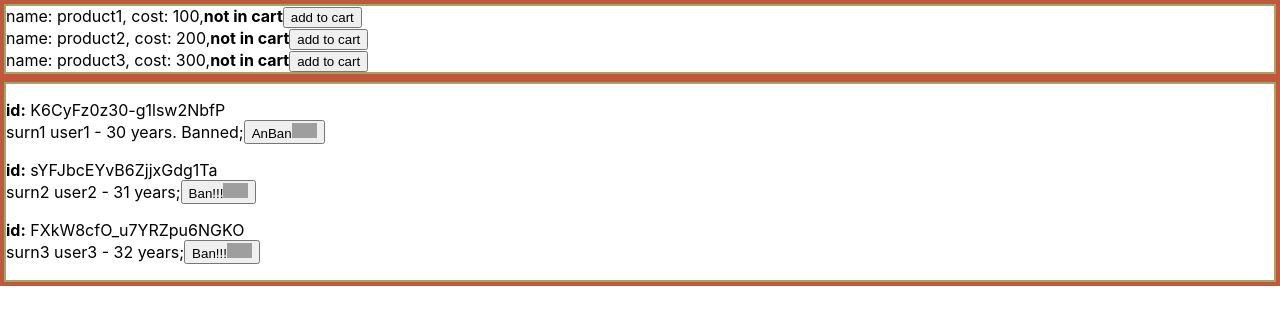
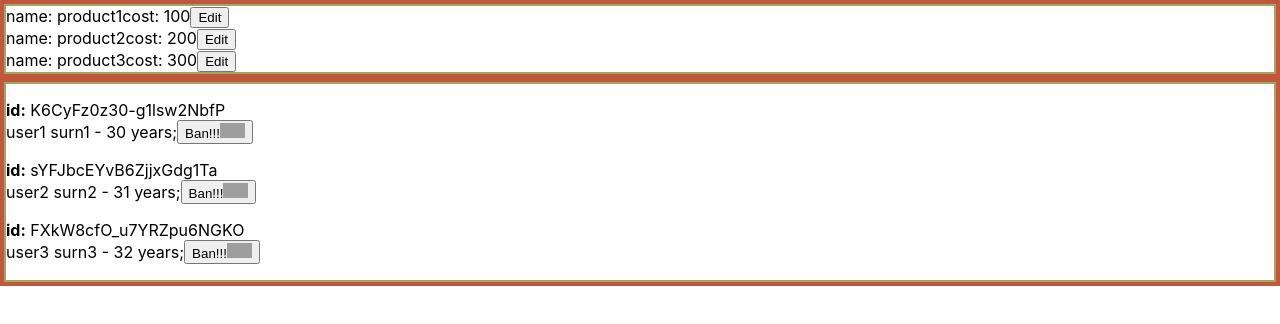
Before and after one commit to eBenya/ReactLessons, a React (Create React App) app: page / in a window 1280 px wide. Shown: the top 324 px of the page. Built offline with nearby package versions, Linux system fonts and the light colour scheme; grey boxes are pictures that could not be loaded.

Commit message:
Editting parent state in child component

```diff
--- a/src/UsersComponents/Product.js
+++ b/src/UsersComponents/Product.js
@@ -1,11 +1,19 @@
 import React from 'react';
 
-function Product({ id, name, cost, inCart, addToCartFunc }) {
+function Product({ id, name, cost, isEdit, toggleMode, editProd }) {
     return <div>
-        name: <span>{name}</span>,
-		cost: <span>{cost}</span>,
-        <span>{inCart ? <strong>inCart</strong> : <strong>not in cart</strong> }</span>
-        {inCart ? '' : <button onClick={()=>addToCartFunc(id)}>add to cart</button>}
+        name: {
+			isEdit
+			? <input value={name} onChange={event => editProd(id, 'name', event.target.value)} />
+			: <span>{ name }</span>
+		}
+		cost: {
+			isEdit
+			? <input value={cost} onChange={event => editProd(id, 'cost', event.target.value)} />
+			: <span>{ cost }</span>
+		}
+
+        <button onClick={() => toggleMode(id)}>{isEdit ? 'Save' : 'Edit'}</button>
     </div>;
 }
 
--- a/src/UsersComponents/Products.js
+++ b/src/UsersComponents/Products.js
@@ -7,9 +7,9 @@ function id() {
 }
 
 const initProds = [
-	{id: id(), name: 'product1', cost: 100, inCart: false},
-	{id: id(), name: 'product2', cost: 200, inCart: false},
-	{id: id(), name: 'product3', cost: 300, inCart: false},
+	{id: id(), name: 'product1', cost: 100, isEdit: false},
+	{id: id(), name: 'product2', cost: 200, isEdit: false},
+	{id: id(), name: 'product3', cost: 300, isEdit: false},
 ];
 
 function Products() {
@@ -19,19 +19,30 @@ function Products() {
         id={val.id}
         name={val.name}
         cost={val.cost}
-        inCart={val.inCart}
-        addToCartFunc={addToCart}
+        isEdit={val.isEdit}
+        toggleMode={toggleMode}
+        editProd={editProd}
     />
     );
 
-    function addToCart(id){
-        setProds(prods.map(p=>{
-            if(p.id === id){
-                p.inCart = true;
+    function toggleMode(id){
+        setProds(prods.map(prod => {
+            if (prod.id === id) {
+                prod.isEdit = !prod.isEdit;
             }
-                return p;
+
+            return prod;
         }));
     }
+    function editProd(id, propName, newValue){
+        setProds(prods.map(prod=>{
+            if(prod.id==id){
+                prod[propName] = newValue;
+            }
+            return prod;
+        }));
+    }
+
     return (
         <div>
             {items}
--- a/src/UsersComponents/User.js
+++ b/src/UsersComponents/User.js
@@ -1,12 +1,33 @@
 import React from "react";
 
-function User({ name, surname, age, id, isBanned, banFunc }) {
+function User({ name, surname, age, id, isBanned, banFunc, isEdit, editToogleFunc, editDataFunc }) {
     return (
         <p>
             <strong>id:</strong> {id}<br />
-            {surname} {name} - {age} years{isBanned ? <span>. Banned</span> : ''};
-            <button onClick={()=>banFunc(id, !isBanned)}>
-                {isBanned?'AnBan':'Ban!!!'}
+            {
+                isEdit
+                    ?
+                    <input value={name} onChange={e=>editDataFunc(id, 'name', e.target.value)} onBlur={()=>editToogleFunc(id)}/>
+                    :
+                    <span onClick={()=>editToogleFunc(id)}> {name} </span>
+            }
+            {
+                isEdit
+                    ?
+                    <input value={surname} onChange={e=>editDataFunc(id, 'surname', e.target.value)} onBlur={()=>editToogleFunc(id)}/>
+                    :
+                    <span onClick={()=>editToogleFunc(id)}> {surname} </span>
+            }
+            {
+                isEdit
+                    ?
+                    <input value={age} onChange={e=>editDataFunc(id, 'age', e.target.value)} onBlur={()=>editToogleFunc(id)}/>
+                    :
+                    <span onClick={()=>editToogleFunc(id)}> - {age} years</span>
+            }
+            {isBanned ? <font color="red">Banned</font> : ''};
+            <button onClick={() => banFunc(id, !isBanned)}>
+                {isBanned ? 'UnBan' : 'Ban!!!'}
                 <img width="25" height="15" src="https://v6q9s5t8.ssl.hwcdn.net/wp-content/uploads/2021/01/banhammer-scaled.jpg"></img>
             </button>
         </p>
--- a/src/UsersComponents/Users.js
+++ b/src/UsersComponents/Users.js
@@ -7,9 +7,9 @@ function id() {
 }
 
 const initUsers = [
-    { id: id(), name: 'user1', surname: 'surn1', age: 30, isBanned: true },
-    { id: id(), name: 'user2', surname: 'surn2', age: 31, isBanned: false },
-    { id: id(), name: 'user3', surname: 'surn3', age: 32, isBanned: false },
+    { id: id(), name: 'user1', surname: 'surn1', age: 30, isBanned: false, isEdit: false },
+    { id: id(), name: 'user2', surname: 'surn2', age: 31, isBanned: false, isEdit: false },
+    { id: id(), name: 'user3', surname: 'surn3', age: 32, isBanned: false, isEdit: false },
 ];
 
 function Users() {
@@ -22,12 +22,32 @@ function Users() {
         id={val.id}
         isBanned={val.isBanned}
         banFunc={banUser}
+        isEdit={val.isEdit}
+        editToogleFunc={editUserToogleMode}
+        editDataFunc={editUser}
     />
     );
-
-    function banUser(id, isBan){
+    function editUser(id, propName, newValue){
         setUsers(users.map(user=>{
             if(user.id === id){
+                user[propName] = newValue;
+            }
+            return user;
+        }));
+    }
+
+    function editUserToogleMode(id) {
+        setUsers(users.map(user => {
+            if (user.id === id) {
+                user.isEdit = !user.isEdit;
+            }
+            return user;
+        }));
+    }
+
+    function banUser(id, isBan) {
+        setUsers(users.map(user => {
+            if (user.id === id) {
                 user.isBanned = isBan;
             }
             return user;
```
